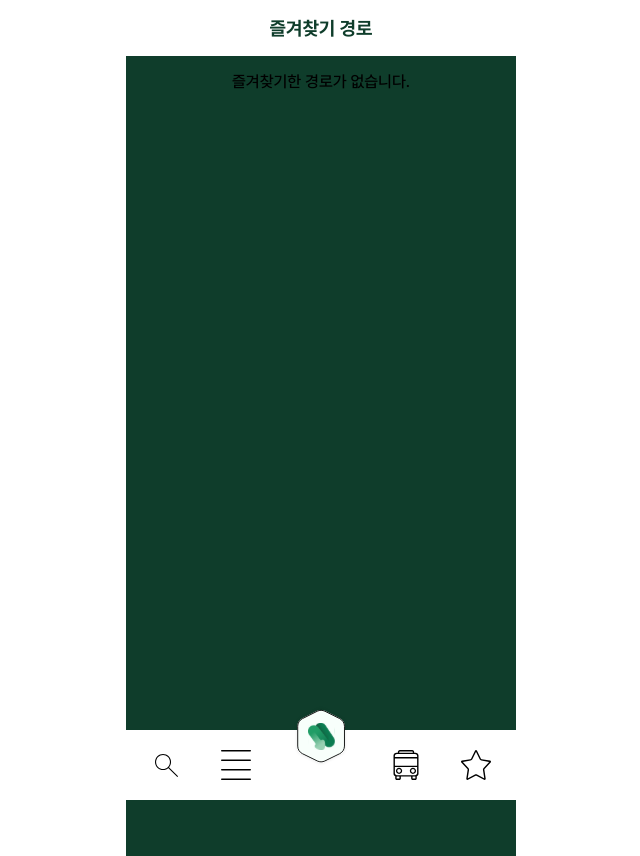
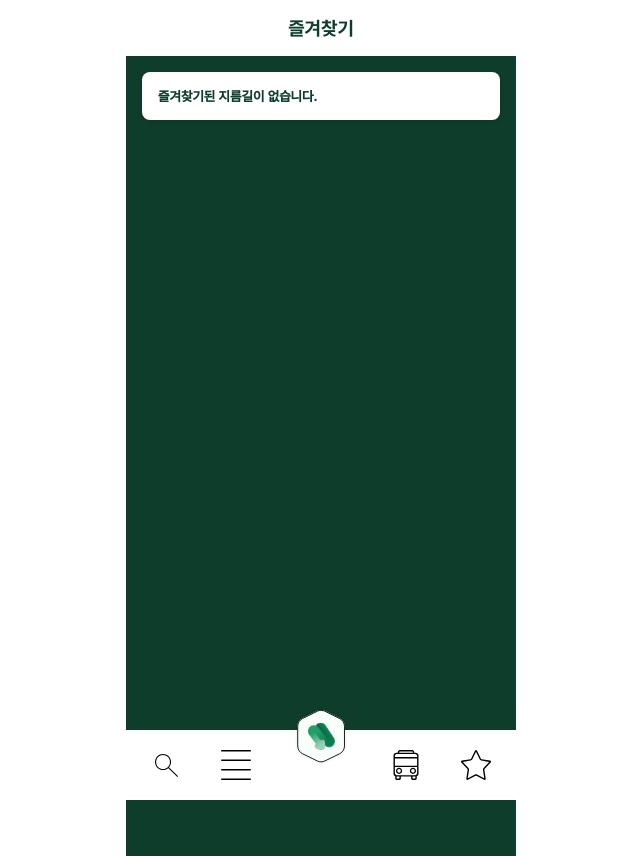
Before and after one commit to Ewhaian-WebEngineering/ewha-navi, a React (Create React App) app in the folder client/: page /favorite in a window 1280 px wide. Shown: the whole page, without its empty margins (319-959 px from the left). Built offline with nearby package versions, Linux system fonts and the light colour scheme.

Commit message:
즐겨 찾기 추가

```diff
--- a/client/src/components/views/FavoritePage/Favorite.jsx
+++ b/client/src/components/views/FavoritePage/Favorite.jsx
@@ -1,3 +1,4 @@
+// Favorite.jsx
 import React, { useState, useEffect } from "react";
 import Header from "../../utils/Header/Header";
 import styled from "styled-components";
@@ -6,6 +7,7 @@ import FilledStar from "../../images/PathListPage/FilledStar.svg";
 import UnfilledStar from "../../images/PathListPage/UnfilledStar.svg";
 import { useNavigate } from "react-router-dom";
 
+// Styled-components 정의 부분
 const Container = styled.div`
   padding: 16px;
   background-color: #0f3d2b;
@@ -43,7 +45,7 @@ const PathDetails = styled.div`
   flex-direction: column;
   align-items: flex-start;
   margin-top: 0;
-  margin-left:0
+  margin-left: 0;
 `;
 
 const PathName = styled.div`
@@ -102,60 +104,53 @@ const ArrowImage = styled.img`
   margin-top: 5px;
 `;
 
+const PathMapContainer = styled.div`
+  padding: 16px;
+  background-color: white;
+  border-radius: 8px;
+  box-shadow: 0px 2px 4px rgba(0, 0, 0, 0.1);
+  color: #0f3d2b;
+  font-size: 16px;
+`;
 
 const Favorite = () => {
   const navigate = useNavigate();
-  const [favoritePaths, setFavoritePaths] = useState([]);
-  const [starredPaths, setStarredPaths] = useState([]);
-
-  useEffect(() => {
-    const paths = [
-      { id: 1, name: "포도길", location: "포스코관 - 도서관", rating: 4.8 },
-      { id: 2, name: "지름길 이름", location: "장소 - 장소", rating: 4.8 },
-      { id: 3, name: "지름길 이름", location: "장소 - 장소", rating: 4.8 },
-      { id: 4, name: "지름길 이름", location: "장소 - 장소", rating: 4.8 },
-    ];
-
+  const [starredPaths, setStarredPaths] = useState(() => {
     const storedFavorites = JSON.parse(localStorage.getItem("favoritePaths")) || [];
-    const favoritePathList = paths.filter((_, index) => storedFavorites.includes(index));
-
-    setFavoritePaths(favoritePathList);
-    setStarredPaths(storedFavorites);
-  }, []);
+    return storedFavorites;
+  });
 
   const handleReviewButtonClick = () => {
     navigate("/review-write");
   };
 
-  const toggleStar = (index) => {
+  const handleStarClick = (index) => {
     const updatedFavorites = [...starredPaths];
     if (updatedFavorites.includes(index)) {
       updatedFavorites.splice(updatedFavorites.indexOf(index), 1);
     } else {
       updatedFavorites.push(index);
     }
-
     setStarredPaths(updatedFavorites);
     localStorage.setItem("favoritePaths", JSON.stringify(updatedFavorites));
+  };
 
-    const paths = [
-      { id: 1, name: "포도길", location: "포스코관 - 도서관", rating: 4.8 },
-      { id: 2, name: "지름길 이름", location: "장소 - 장소", rating: 4.8 },
-      { id: 3, name: "지름길 이름", location: "장소 - 장소", rating: 4.8 },
-      { id: 4, name: "지름길 이름", location: "장소 - 장소", rating: 4.8 },
-    ];
+  const allPaths = [
+    { id: 1, name: "포도길", location: "포스코관 - 도서관", rating: 4.8 },
+    { id: 2, name: "지름길 이름1", location: "장소 - 장소", rating: 4.8 },
+    { id: 3, name: "지름길 이름2", location: "장소 - 장소", rating: 4.8 },
+    { id: 4, name: "지름길 이름3", location: "장소 - 장소", rating: 4.8 },
+  ];
 
-    const favoritePathList = paths.filter((_, idx) => updatedFavorites.includes(idx));
-    setFavoritePaths(favoritePathList);
-  };
+  const favoritePaths = starredPaths.map(index => allPaths[index]).filter(path => path);
 
   return (
     <>
-      <Header title="즐겨찾기 경로" />
+      <Header title="즐겨찾기" />
       <Container>
-        <PathListContainer>
-          {favoritePaths.length > 0 ? (
-            favoritePaths.map((path, index) => (
+        {favoritePaths.length > 0 ? (
+          <PathListContainer>
+            {favoritePaths.map((path, index) => (
               <PathCard key={path.id}>
                 <ImagePlaceholder />
                 <PathDetails>
@@ -164,9 +159,9 @@ const Favorite = () => {
                   <Rating>★ {path.rating}</Rating>
                 </PathDetails>
                 <StarAndReviewContainer>
-                  <Star onClick={() => toggleStar(index)}>
+                  <Star onClick={() => handleStarClick(allPaths.indexOf(path))}>
                     <img
-                      src={starredPaths.includes(index) ? FilledStar : UnfilledStar}
+                      src={starredPaths.includes(allPaths.indexOf(path)) ? FilledStar : UnfilledStar}
                       alt="즐겨찾기"
                     />
                   </Star>
@@ -176,11 +171,13 @@ const Favorite = () => {
                   </ReviewButton>
                 </StarAndReviewContainer>
               </PathCard>
-            ))
-          ) : (
-            <div>즐겨찾기한 경로가 없습니다.</div>
-          )}
-        </PathListContainer>
+            ))}
+          </PathListContainer>
+        ) : (
+          <PathMapContainer>
+            <h5>즐겨찾기된 지름길이 없습니다.</h5>
+          </PathMapContainer>
+        )}
       </Container>
     </>
   );
--- a/client/src/components/views/PathListPage/PathList.jsx
+++ b/client/src/components/views/PathListPage/PathList.jsx
@@ -150,13 +150,12 @@ const PathMapContainer = styled.div`
   font-size: 16px;
 `;
 
-// 실제 컴포넌트 정의
 const PathList = () => {
   const navigate = useNavigate();
   const [isViewButtonClicked, setIsViewButtonClicked] = useState(false);
   const [starredPaths, setStarredPaths] = useState(() => {
     const storedFavorites = JSON.parse(localStorage.getItem("favoritePaths")) || [];
-    return [false, false, false, false].map((_, index) => storedFavorites.includes(index));
+    return storedFavorites;
   });
 
   const handleViewButtonClick = () => {
@@ -171,29 +170,22 @@ const PathList = () => {
     navigate("/review-write");
   };
 
-  const toggleStar = (index) => {
-    setStarredPaths((prev) => {
-      const newStarredPaths = [...prev];
-      newStarredPaths[index] = !newStarredPaths[index];
-
-      const favoritePaths = JSON.parse(localStorage.getItem("favoritePaths")) || [];
-      if (newStarredPaths[index]) {
-        favoritePaths.push(index);
-      } else {
-        const pathIndex = favoritePaths.indexOf(index);
-        if (pathIndex > -1) favoritePaths.splice(pathIndex, 1);
-      }
-      localStorage.setItem("favoritePaths", JSON.stringify(favoritePaths));
-
-      return newStarredPaths;
-    });
+  const handleStarClick = (index) => {
+    const updatedFavorites = [...starredPaths];
+    if (updatedFavorites.includes(index)) {
+      updatedFavorites.splice(updatedFavorites.indexOf(index), 1);
+    } else {
+      updatedFavorites.push(index);
+    }
+    setStarredPaths(updatedFavorites);
+    localStorage.setItem("favoritePaths", JSON.stringify(updatedFavorites));
   };
 
   const paths = [
     { id: 1, name: "포도길", location: "포스코관 - 도서관", rating: 4.8 },
-    { id: 2, name: "지름길 이름", location: "장소 - 장소", rating: 4.8 },
-    { id: 3, name: "지름길 이름", location: "장소 - 장소", rating: 4.8 },
-    { id: 4, name: "지름길 이름", location: "장소 - 장소", rating: 4.8 },
+    { id: 2, name: "지름길 이름1", location: "장소 - 장소", rating: 4.8 },
+    { id: 3, name: "지름길 이름2", location: "장소 - 장소", rating: 4.8 },
+    { id: 4, name: "지름길 이름3", location: "장소 - 장소", rating: 4.8 },
   ];
 
   return (
@@ -226,9 +218,9 @@ const PathList = () => {
                   <Rating>★ {path.rating}</Rating>
                 </PathDetails>
                 <StarAndReviewContainer>
-                  <Star onClick={() => toggleStar(index)}>
+                  <Star onClick={() => handleStarClick(index)}>
                     <img
-                      src={starredPaths[index] ? FilledStar : UnfilledStar}
+                      src={starredPaths.includes(index) ? FilledStar : UnfilledStar}
                       alt="즐겨찾기"
                     />
                   </Star>
@@ -242,7 +234,7 @@ const PathList = () => {
           </PathListContainer>
         ) : (
           <PathMapContainer>
-            <h2>지도에 지름길 그려진 이미지 </h2>
+            <h2>지도에 지름길 그려진 이미지</h2>
             {/* 나중에 지도 이미지 추가 */}
           </PathMapContainer>
         )}
```
